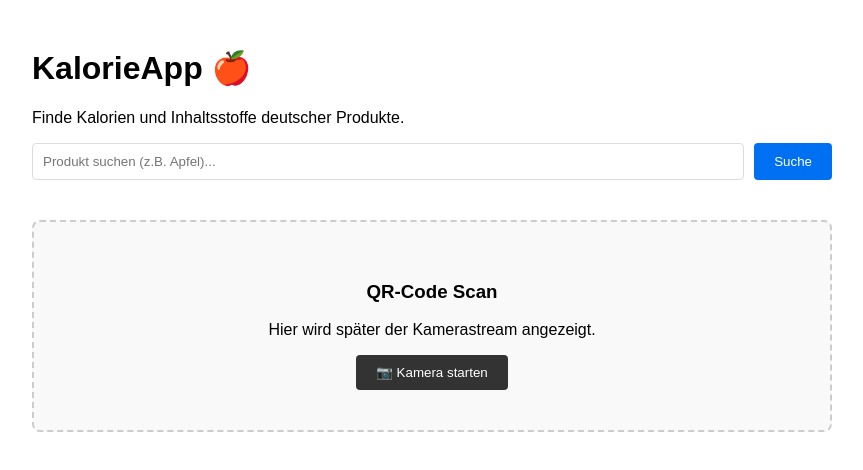
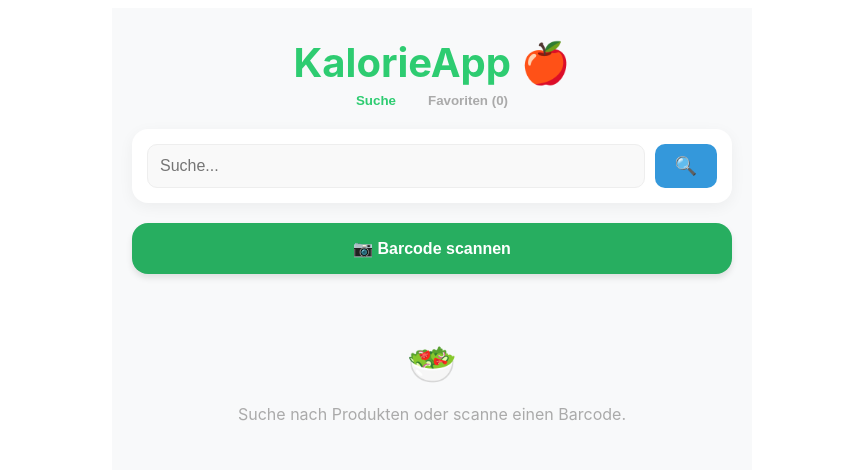
Before and after one commit to hss404/kalorieapp, a Next.js app: page / in a window 1280 px wide. Shown: the top 470 px of the page, without its empty margins (208-1071 px from the left). Built offline with nearby package versions, Linux system fonts and the light colour scheme.

Commit message:
Updated pages/index.js with new content.

```diff
--- a/pages/index.js
+++ b/pages/index.js
@@ -1,26 +1,62 @@
-import React, { useState } from 'react';
+import React, { useState, useEffect } from 'react';
 import ProductCard from '../components/ProductCard';
+import dynamic from 'next/dynamic';
+
+// Dynamic import for QR Reader
+const QrReader = dynamic(() => import('react-qr-reader').then(mod => mod.QrReader), {
+  ssr: false,
+  loading: () => <div style={{padding: '20px', textAlign: 'center'}}>Kamera wird geladen...</div>
+});
 
 export default function Home() {
   const [searchTerm, setSearchTerm] = useState('');
   const [products, setProducts] = useState([]);
   const [loading, setLoading] = useState(false);
   const [error, setError] = useState(null);
+  const [showScanner, setShowScanner] = useState(false);
+  const [favorites, setFavorites] = useState([]);
+  const [showFavorites, setShowFavorites] = useState(false);
 
-  const searchProducts = async () => {
-    if (!searchTerm) return;
+  // Load favorites from local storage on mount
+  useEffect(() => {
+    const savedFavorites = localStorage.getItem('kalorieapp_favorites');
+    if (savedFavorites) {
+      setFavorites(JSON.parse(savedFavorites));
+    }
+  }, []);
+
+  // Save favorites to local storage whenever they change
+  useEffect(() => {
+    localStorage.setItem('kalorieapp_favorites', JSON.stringify(favorites));
+  }, [favorites]);
+
+  const toggleFavorite = (product) => {
+    if (favorites.some(fav => fav.code === product.code)) {
+      setFavorites(favorites.filter(fav => fav.code !== product.code));
+    } else {
+      setFavorites([...favorites, product]);
+    }
+  };
+
+  const isFavorite = (code) => {
+    return favorites.some(fav => fav.code === code);
+  };
+
+  const searchProducts = async (term = searchTerm) => {
+    if (!term) return;
 
     setLoading(true);
     setError(null);
+    setShowFavorites(false);
     try {
-      // Search German OpenFoodFacts database
-      const response = await fetch(`https://de.openfoodfacts.org/cgi/search.pl?search_terms=${encodeURIComponent(searchTerm)}&search_simple=1&action=process&json=1&page_size=20`);
+      const response = await fetch(`https://de.openfoodfacts.org/cgi/search.pl?search_terms=${encodeURIComponent(term)}&search_simple=1&action=process&json=1&page_size=20`);
       const data = await response.json();
 
       if (data.products) {
         setProducts(data.products);
       } else {
         setProducts([]);
+        setError("Keine Produkte gefunden.");
       }
     } catch (err) {
       console.error("Error searching products:", err);
@@ -30,48 +66,167 @@ export default function Home() {
     }
   };
 
-  const handleKeyPress = (e) => {
-    if (e.key === 'Enter') {
-      searchProducts();
+  const handleScan = async (result, error) => {
+    if (!!result) {
+      setShowScanner(false);
+      const code = result?.text;
+      if (code) {
+        setLoading(true);
+        try {
+            const response = await fetch(`https://world.openfoodfacts.org/api/v0/product/${code}.json`);
+            const data = await response.json();
+            if (data.product) {
+                setProducts([data.product]);
+                setShowFavorites(false);
+            } else {
+                setError("Produkt nicht gefunden.");
+            }
+        } catch(err) {
+            setError("Fehler beim Scannen.");
+        } finally {
+            setLoading(false);
+        }
+      }
     }
   };
 
+  const displayedProducts = showFavorites ? favorites : products;
+
   return (
-    <div style={{ padding: '20px', fontFamily: 'Arial, sans-serif', maxWidth: '800px', margin: '0 auto' }}>
-      <h1>KalorieApp 🍎</h1>
-      <p>Finde Kalorien und Inhaltsstoffe deutscher Produkte.</p>
+    <div style={{
+      padding: '20px',
+      fontFamily: '-apple-system, BlinkMacSystemFont, "Segoe UI", Roboto, Helvetica, Arial, sans-serif',
+      maxWidth: '600px',
+      margin: '0 auto',
+      backgroundColor: '#f8f9fa',
+      minHeight: '100vh',
+      color: '#333'
+    }}>
+      <header style={{ textAlign: 'center', marginBottom: '20px', paddingTop: '10px' }}>
+        <h1 style={{ color: '#2ecc71', margin: '0 0 5px 0', fontSize: '2.5rem' }}>KalorieApp 🍎</h1>
+        <div style={{display: 'flex', justifyContent: 'center', gap: '20px'}}>
+          <button
+            onClick={() => setShowFavorites(false)}
+            style={{background: 'none', border: 'none', color: !showFavorites ? '#2ecc71' : '#aaa', fontWeight: 'bold', cursor: 'pointer'}}
+          >
+            Suche
+          </button>
+          <button
+            onClick={() => setShowFavorites(true)}
+            style={{background: 'none', border: 'none', color: showFavorites ? '#2ecc71' : '#aaa', fontWeight: 'bold', cursor: 'pointer'}}
+          >
+            Favoriten ({favorites.length})
+          </button>
+        </div>
+      </header>
 
-      <div style={{ marginBottom: '20px', display: 'flex', gap: '10px' }}>
+      {!showFavorites && (
+        <>
+          <div style={{
+            display: 'flex',
+            gap: '10px',
+            marginBottom: '20px',
+            boxShadow: '0 4px 15px rgba(0,0,0,0.05)',
+            padding: '15px',
+            borderRadius: '16px',
+            backgroundColor: 'white'
+          }}>
             <input
               type="text"
-          placeholder="Produkt suchen (z.B. Apfel)..."
+              placeholder="Suche..."
               value={searchTerm}
               onChange={(e) => setSearchTerm(e.target.value)}
-          onKeyPress={handleKeyPress}
-          style={{ padding: '10px', flex: 1, borderRadius: '4px', border: '1px solid #ddd' }}
+              onKeyPress={(e) => e.key === 'Enter' && searchProducts()}
+              style={{
+                padding: '12px',
+                flex: 1,
+                borderRadius: '10px',
+                border: '1px solid #eee',
+                fontSize: '16px',
+                outline: 'none',
+                backgroundColor: '#f9f9f9'
+              }}
             />
             <button
-          onClick={searchProducts}
+              onClick={() => searchProducts()}
               disabled={loading}
               style={{
-            padding: '10px 20px',
-            backgroundColor: loading ? '#ccc' : '#0070f3',
+                padding: '0 20px',
+                backgroundColor: '#3498db',
                 color: 'white',
                 border: 'none',
-            borderRadius: '4px',
-            cursor: loading ? 'not-allowed' : 'pointer'
+                borderRadius: '10px',
+                fontWeight: 'bold',
+                fontSize: '18px',
+                cursor: 'pointer'
               }}
             >
-          {loading ? 'Suche...' : 'Suche'}
+              🔍
             </button>
           </div>
 
-      {error && <div style={{ color: 'red', marginBottom: '20px' }}>{error}</div>}
+          <button
+            onClick={() => setShowScanner(!showScanner)}
+            style={{
+                width: '100%',
+                padding: '16px',
+                backgroundColor: showScanner ? '#e74c3c' : '#27ae60',
+                color: 'white',
+                border: 'none',
+                borderRadius: '16px',
+                fontWeight: 'bold',
+                fontSize: '16px',
+                marginBottom: '25px',
+                cursor: 'pointer',
+                display: 'flex',
+                alignItems: 'center',
+                justifyContent: 'center',
+                gap: '10px',
+                boxShadow: '0 4px 6px rgba(0,0,0,0.1)'
+            }}
+          >
+            {showScanner ? '❌ Kamera schließen' : '📷 Barcode scannen'}
+          </button>
 
-      <div style={{ marginTop: '20px' }}>
-        {products.map((product) => (
+          {showScanner && (
+            <div style={{
+              marginBottom: '20px',
+              borderRadius: '16px',
+              overflow: 'hidden',
+              border: '4px solid #27ae60',
+              position: 'relative',
+              backgroundColor: '#000'
+            }}>
+                <QrReader
+                    onResult={handleScan}
+                    constraints={{ facingMode: 'environment' }}
+                    style={{ width: '100%' }}
+                />
+                <p style={{
+                  position: 'absolute',
+                  bottom: '10px',
+                  width: '100%',
+                  textAlign: 'center',
+                  color: 'white',
+                  zIndex: 10,
+                  textShadow: '0 1px 3px rgba(0,0,0,0.8)'
+                }}>
+                  Halte einen Barcode in die Kamera
+                </p>
+            </div>
+          )}
+        </>
+      )}
+
+      {error && <div style={{ color: '#721c24', textAlign: 'center', marginBottom: '20px', padding: '15px', backgroundColor: '#f8d7da', borderRadius: '12px' }}>{error}</div>}
+
+      {loading && <div style={{ textAlign: 'center', padding: '40px', color: '#7f8c8d' }}>Lade Daten... <span style={{display: 'inline-block', animation: 'spin 1s linear infinite'}}>⏳</span></div>}
+
+      <div style={{ display: 'flex', flexDirection: 'column', gap: '15px' }}>
+        {displayedProducts.map((product) => (
           <ProductCard
             key={product.code || Math.random()}
+            code={product.code}
             name={product.product_name || 'Unbekanntes Produkt'}
             brand={product.brands || 'Keine Marke'}
             calories={product.nutriments?.['energy-kcal_100g'] || 0}
@@ -79,17 +234,16 @@ export default function Home() {
             protein={product.nutriments?.proteins_100g || 0}
             fat={product.nutriments?.fat_100g || 0}
             imageUrl={product.image_front_small_url}
+            isFavorite={isFavorite(product.code)}
+            onToggleFavorite={() => toggleFavorite(product)}
           />
         ))}
       </div>
 
-      {products.length === 0 && !loading && (
-        <div style={{ border: '2px dashed #ccc', padding: '40px', borderRadius: '8px', textAlign: 'center', backgroundColor: '#f9f9f9', marginTop: '40px' }}>
-          <h3>QR-Code Scan</h3>
-          <p>Hier wird später der Kamerastream angezeigt.</p>
-          <button style={{ padding: '10px 20px', backgroundColor: '#333', color: 'white', border: 'none', borderRadius: '4px', cursor: 'pointer' }}>
-            📷 Kamera starten
-          </button>
+      {displayedProducts.length === 0 && !loading && !error && !showScanner && (
+        <div style={{textAlign: 'center', marginTop: '40px', color: '#aaa'}}>
+          <div style={{fontSize: '40px', marginBottom: '10px'}}>{showFavorites ? '⭐' : '🥗'}</div>
+          <p>{showFavorites ? 'Du hast noch keine Favoriten gespeichert.' : 'Suche nach Produkten oder scanne einen Barcode.'}</p>
         </div>
       )}
     </div>
```
Lines whose indentation alone changed are shown as unchanged.
